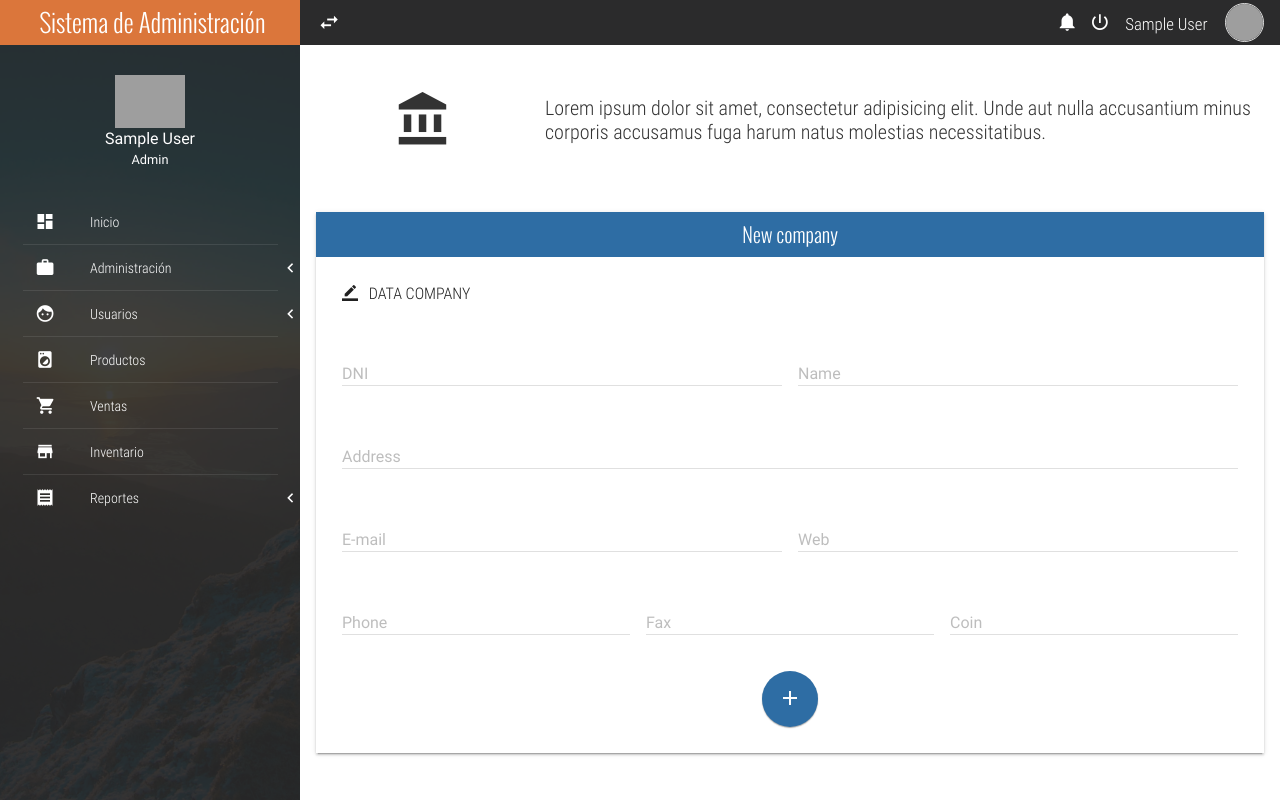
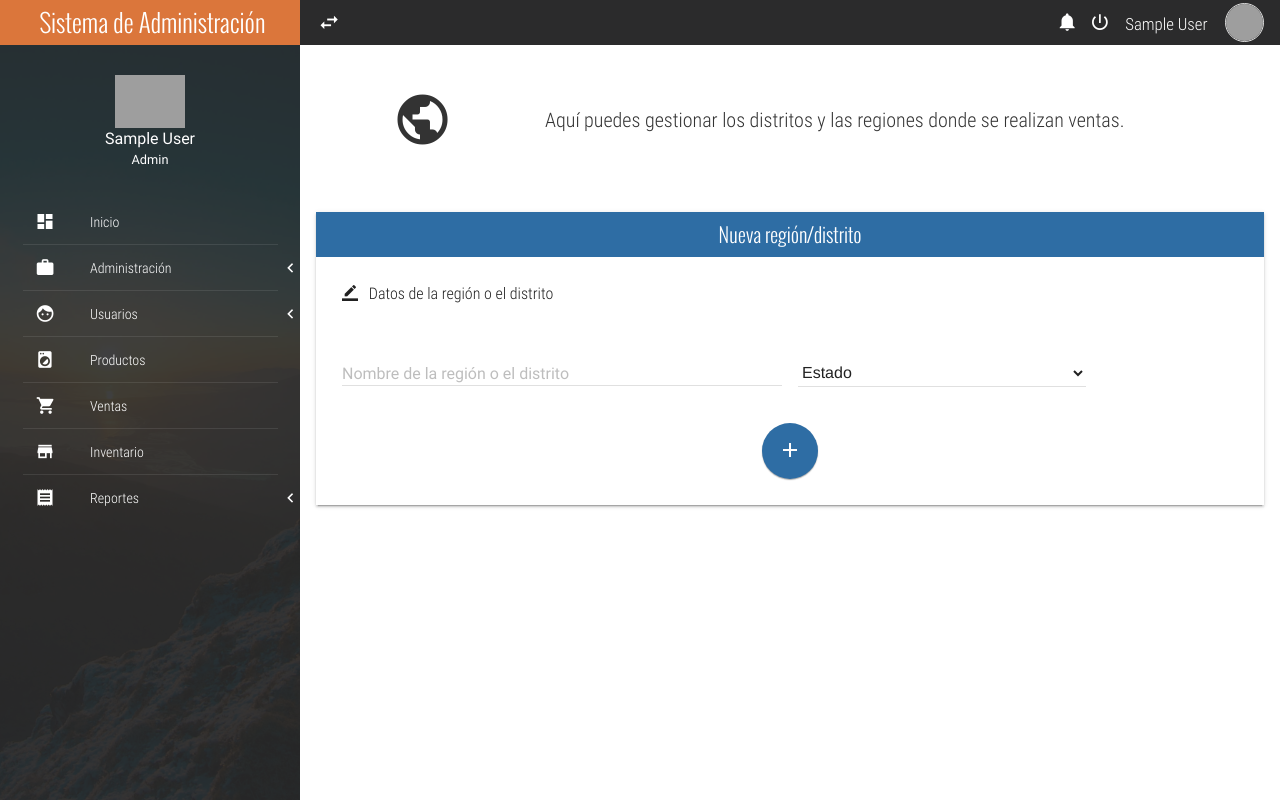
Before and after one commit to 2plotechnologies/fabrica-marie-sis, a PHP site: page /company.php in a window 1280 px wide. Run offline with PHP 8.4, Linux system fonts and the light colour scheme; the visitor is signed in with stand-in values (Sample User, id 1); some libraries are stand-ins or nearby versions; some web fonts are replaced; grey boxes are pictures that could not be loaded.

Commit message:
Crear región o distrito por cliente

```diff
--- a/backend/clientes.php
+++ b/backend/clientes.php
@@ -9,6 +9,7 @@
         $direccion = $_POST['direccion'];
         $correo = $_POST['correo'];
         $telefono = $_POST['telefono'];
+        $region = $_POST['id_region'];
         $estado = $_POST['estado'];
 
          // Verificar si el cliente ya existe
@@ -22,8 +23,8 @@
              exit;
          }
         // Insertar cliente en la base de datos
-        $stmt = $pdo->prepare("INSERT INTO clientes (TipoDocumento, Numero_Documento, NombreCliente, Direccion, Telefono, Correo, Estado) VALUES (?, ?, ?, ?, ?, ?, ?)");
-        if ($stmt->execute([$tipo, $documento, $nombre, $direccion, $telefono, $correo, $estado])) {
+        $stmt = $pdo->prepare("INSERT INTO clientes (TipoDocumento, Numero_Documento, NombreCliente, Direccion, Telefono, Correo, Id_Region, Estado) VALUES (?, ?, ?, ?, ?, ?, ?, ?)");
+        if ($stmt->execute([$tipo, $documento, $nombre, $direccion, $telefono, $correo, $region, $estado])) {
             echo "<script>
                     alert('Cliente creado exitosamente.');
                     window.location.href = '../client.php';
--- a/company.php
+++ b/company.php
@@ -5,7 +5,7 @@
 <head>
 	<meta charset="UTF-8">
 	<meta name="viewport" content="width=device-width, initial-scale=1">
-	<title>Company</title>
+	<title>Distritos y Regiones</title>
 	<link rel="stylesheet" href="css/normalize.css">
 	<link rel="stylesheet" href="css/sweetalert2.css">
 	<link rel="stylesheet" href="css/material.min.css">
@@ -30,11 +30,11 @@
 		<?php include('menus/menu_navbar.php'); ?>
 		<section class="full-width header-well">
 			<div class="full-width header-well-icon">
-				<i class="zmdi zmdi-balance"></i>
+				<i class="zmdi zmdi-globe"></i>
 			</div>
 			<div class="full-width header-well-text">
 				<p class="text-condensedLight">
-					Lorem ipsum dolor sit amet, consectetur adipisicing elit. Unde aut nulla accusantium minus corporis accusamus fuga harum natus molestias necessitatibus.
+					Aquí puedes gestionar los distritos y las regiones donde se realizan ventas.
 				</p>
 			</div>
 		</section>
@@ -43,76 +43,37 @@
 			<div class="mdl-cell mdl-cell--12-col">
 				<div class="full-width panel mdl-shadow--2dp">
 					<div class="full-width panel-tittle bg-primary text-center tittles">
-						New company
+						Nueva región/distrito
 					</div>
 					<div class="full-width panel-content">
-						<form>
+						<form action="backend/distritos_regiones.php" method="POST">
+						<input type = "hidden" name = "accion" value = "crear">
 							<div class="mdl-grid">
 								<div class="mdl-cell mdl-cell--12-col">
-		                            <legend class="text-condensedLight"><i class="zmdi zmdi-border-color"></i> &nbsp; DATA COMPANY</legend><br>
+		                            <legend class="text-condensedLight"><i class="zmdi zmdi-border-color"></i> &nbsp; Datos de la región o el distrito</legend><br>
 		                        </div>
 								<div class="mdl-cell mdl-cell--6-col mdl-cell--8-col-tablet">
 									<div class="mdl-textfield mdl-js-textfield mdl-textfield--floating-label">
-										<input class="mdl-textfield__input" type="number" pattern="-?[0-9]*(\.[0-9]+)?" id="DNICompany">
-										<label class="mdl-textfield__label" for="DNICompany">DNI</label>
-										<span class="mdl-textfield__error">Invalid number</span>
-									</div>
-								</div>
-								<div class="mdl-cell mdl-cell--6-col mdl-cell--8-col-tablet">
-									<div class="mdl-textfield mdl-js-textfield mdl-textfield--floating-label">
-										<input class="mdl-textfield__input" type="text" pattern="-?[A-Za-z0-9áéíóúÁÉÍÓÚ ]*(\.[0-9]+)?" id="NameCompany">
-										<label class="mdl-textfield__label" for="NameCompany">Name</label>
+										<input class="mdl-textfield__input" type="text" pattern="-?[A-Za-z0-9áéíóúÁÉÍÓÚ ]*(\.[0-9]+)?" id="NameCompany" name="nombre">
+										<label class="mdl-textfield__label" for="NameCompany">Nombre de la región o el distrito</label>
 										<span class="mdl-textfield__error">Invalid name</span>
 									</div>
 								</div>
-								<div class="mdl-cell mdl-cell--12-col">
-									<div class="mdl-textfield mdl-js-textfield mdl-textfield--floating-label">
-										<input class="mdl-textfield__input" type="text" id="addressCompany">
-										<label class="mdl-textfield__label" for="addressCompany">Address</label>
-										<span class="mdl-textfield__error">Invalid address</span>
-									</div>
-								</div>
-								<div class="mdl-cell mdl-cell--6-col mdl-cell--8-col-tablet">
-									<div class="mdl-textfield mdl-js-textfield mdl-textfield--floating-label">
-										<input class="mdl-textfield__input" type="email" id="emailCompany">
-										<label class="mdl-textfield__label" for="emailCompany">E-mail</label>
-										<span class="mdl-textfield__error">Invalid E-mail</span>
-									</div>
-								</div>
-								<div class="mdl-cell mdl-cell--6-col mdl-cell--8-col-tablet">
-									<div class="mdl-textfield mdl-js-textfield mdl-textfield--floating-label">
-										<input class="mdl-textfield__input" type="text" id="urlCompany">
-										<label class="mdl-textfield__label" for="urlCompany">Web</label>
-										<span class="mdl-textfield__error">Invalid web</span>
-									</div>
-								</div>
 								<div class="mdl-cell mdl-cell--4-col mdl-cell--8-col-tablet">
-									<div class="mdl-textfield mdl-js-textfield mdl-textfield--floating-label">
-										<input class="mdl-textfield__input" type="tel" pattern="-?[0-9+()- ]*(\.[0-9]+)?" id="phoneCompany">
-										<label class="mdl-textfield__label" for="phoneCompany">Phone</label>
-										<span class="mdl-textfield__error">Invalid phone number</span>
-									</div>
-								</div>
-								<div class="mdl-cell mdl-cell--4-col mdl-cell--8-col-tablet">
-									<div class="mdl-textfield mdl-js-textfield mdl-textfield--floating-label">
-										<input class="mdl-textfield__input" type="tel" pattern="-?[0-9+()- ]*(\.[0-9]+)?" id="faxCompany">
-										<label class="mdl-textfield__label" for="faxCompany">Fax</label>
-										<span class="mdl-textfield__error">Invalid fax number</span>
-									</div>
-								</div>
-								<div class="mdl-cell mdl-cell--4-col mdl-cell--8-col-tablet">
-									<div class="mdl-textfield mdl-js-textfield mdl-textfield--floating-label">
-										<input class="mdl-textfield__input" type="text" id="coinCompany">
-										<label class="mdl-textfield__label" for="coinCompany">Coin</label>
-										<span class="mdl-textfield__error">Invalid coin</span>
-									</div>
-								</div>
+											<div class="mdl-textfield mdl-js-textfield">
+												<select class="mdl-textfield__input" name="estado">
+													<option value="" disabled="" selected="">Estado</option>
+													<option value="1">Activo</option>
+													<option value="0">Inactivo</option>
+												</select>
+											</div>
+										</div>
 							</div>
 							<p class="text-center">
 								<button class="mdl-button mdl-js-button mdl-button--fab mdl-js-ripple-effect mdl-button--colored bg-primary" id="btn-addCompany">
 									<i class="zmdi zmdi-plus"></i>
 								</button>
-								<div class="mdl-tooltip" for="btn-addCompany">Add company</div>
+								<div class="mdl-tooltip" for="btn-addCompany">Agregar</div>
 							</p>
 						</form>
 					</div>
--- a/menus/menu_lateral.php
+++ b/menus/menu_lateral.php
@@ -42,10 +42,10 @@
 							<li class="full-width">
 								<a href="company.php" class="full-width">
 									<div class="navLateral-body-cl">
-										<i class="zmdi zmdi-balance"></i>
+										<i class="zmdi zmdi-globe"></i>
 									</div>
 									<div class="navLateral-body-cr">
-										COMPANY
+										Regiones y distritos
 									</div>
 								</a>
 							</li>
```
Also changed, not shown: backend/distritos_regiones.php (added, +22 -0 lines), client.php (+21 -2 lines).
